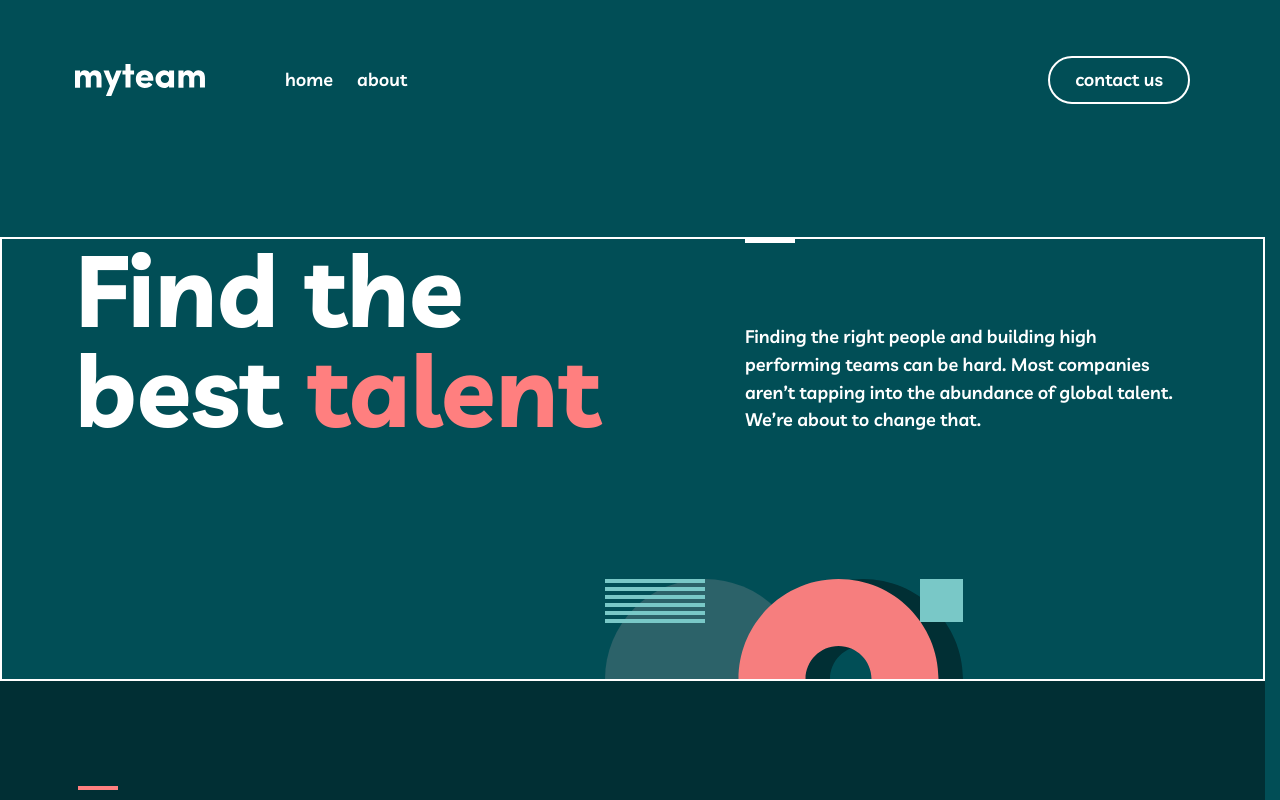
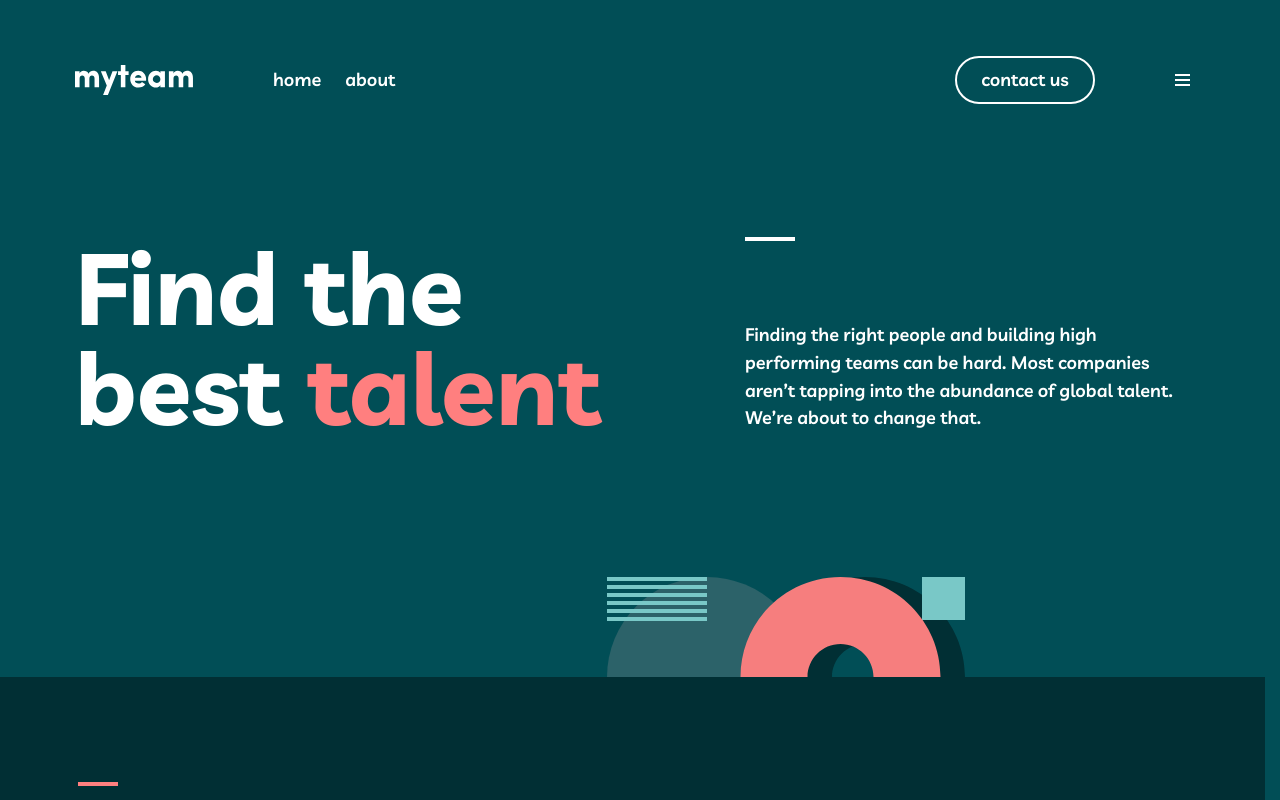
Before and after one commit to JoeWebDevelopment/myteam-multi-page-website, a plain HTML site: page index.html in a window 1280 px wide. Shown: the top 800 px of the page. Drawn offline with Linux system fonts and the light colour scheme.

Commit message:
adding burger menu

```diff
--- a/index.html
+++ b/index.html
@@ -25,6 +25,9 @@
         </ul>
         <a href="contact.html" class="btn-link">Contact Us</a>
       </nav>
+      <button class="nav-menu-btn">
+        <img src="assets/icon-hamburger.svg" alt="" class="menu-icon">
+      </button>
     </div>
   </div>
 </header>
--- a/style.css
+++ b/style.css
@@ -341,7 +341,6 @@ color: var(--color-neutral-0);
     width: 100%;
     justify-content: center;
     align-items: center;
-    border: 2px solid white;
     padding-block-end: 15rem;
     background-image: url(./assets/bg-pattern-home-2.svg);
     background-repeat: no-repeat;
```
